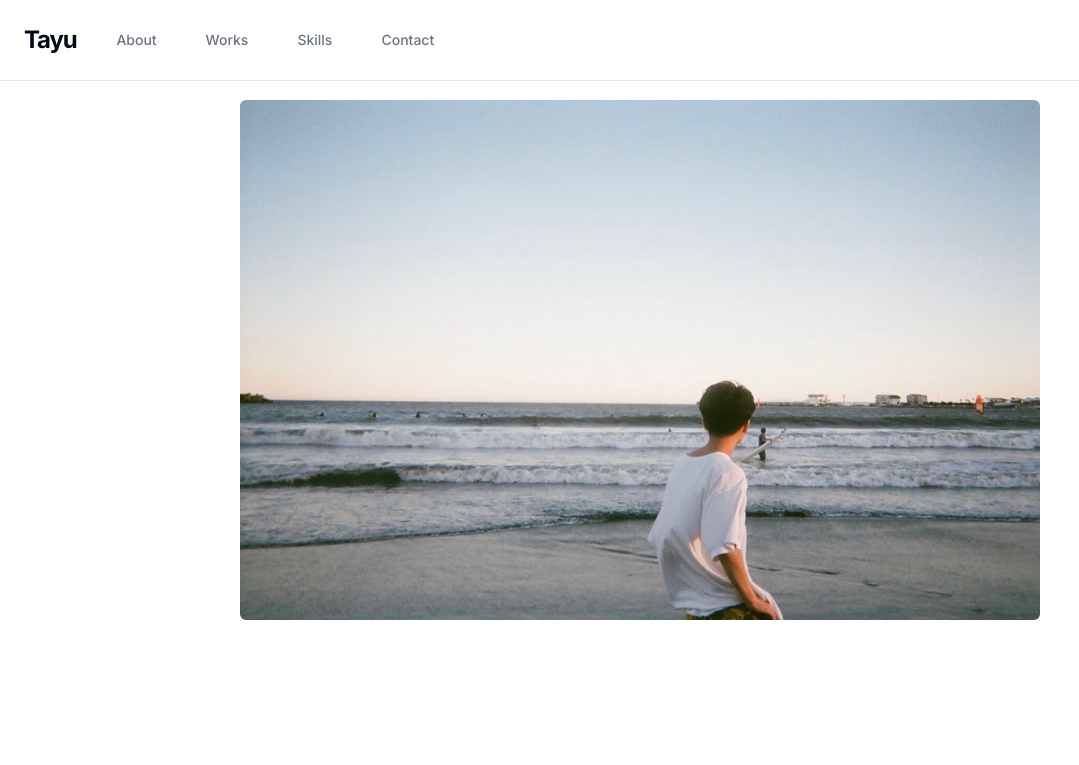
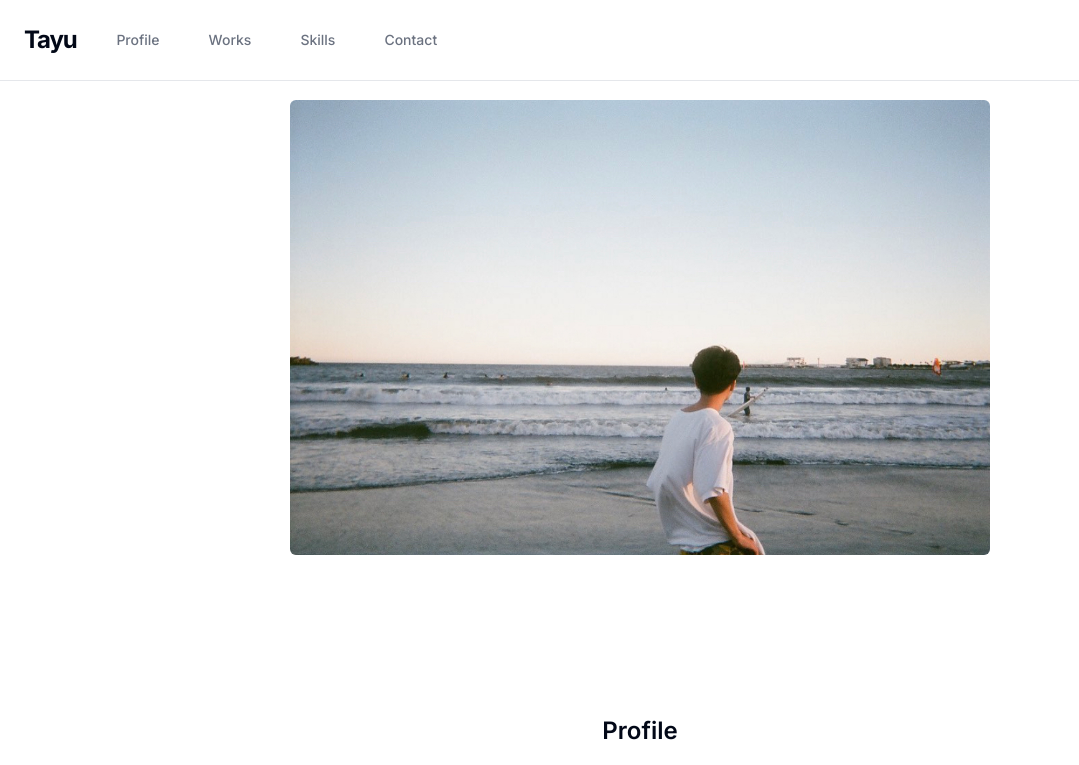
Before and after one commit to Tayuchi/portfolio, a Next.js app: page / in a window 1280 px wide. Shown: the top 765 px of the page, without its empty margins (0-1079 px from the left). Built offline with nearby package versions, Linux system fonts and the light colour scheme.

Commit message:
changed the about page to profile page

```diff
--- a/app/page.tsx
+++ b/app/page.tsx
@@ -4,7 +4,7 @@ import React from "react";
 import Link from "next/link";
 import { useRef } from "react";
 import Header from "@/components/layouts/header";
-import About from "@/components/layouts/about";
+import About from "@/components/layouts/profile";
 import Works from "@/components/layouts/works";
 import Skills from "@/components/layouts/skills";
 import { ContactForm } from "@/components/layouts/contact";
@@ -41,7 +41,7 @@ export default function Home() {
                 className="font-medium text-gray-500 transition-colors hover:text-gray-900 dark:text-gray-400 dark:hover:text-gray-50"
                 onClick={() => scrollAbout()}
               >
-                About
+                Profile
               </button>
               <Separator orientation='vertical'/>
               <button
--- a/components/layouts/header.tsx
+++ b/components/layouts/header.tsx
@@ -6,8 +6,8 @@ const Header = () => {
         <Image
           src="/header.png"
           alt="Tayu's header image"
-          width="800"
-          height="0"
+          width="700"
+          height="500"
           className="rounded-md object-cover mt-5"
         />
       </div>
--- a/components/layouts/about.tsx
+++ b/components/layouts/profile.tsx
@@ -4,7 +4,7 @@ import Image from 'next/image'
 const About = () => {
   return (
     <div className='flex flex-col items-center justify-between p-20'>
-      <h1 className="text-2xl font-semibold text-center mb-5">About</h1>
+      <h1 className="text-2xl font-semibold text-center mb-5">Profile</h1>
       <div className="flex flex-col md:flex-row items-center">
         <div className="flex-shrink-0">
           <Image
@@ -22,7 +22,7 @@ const About = () => {
             2019年9月 ロンドン大学キングスカレッジ 入学<br />
             2020年1月 ロンドン大学キングスカレッジ 中途退学<br />
             2021年4月 情報科学専門学校 情報セキュリティ学科 入学<br />
-            趣味:プログラミング、麻雀、映画鑑賞<br />
+            趣味:プログラミング、麻雀、映画鑑賞、英語学習<br />
           </p>
         </div>
       </div>
```
